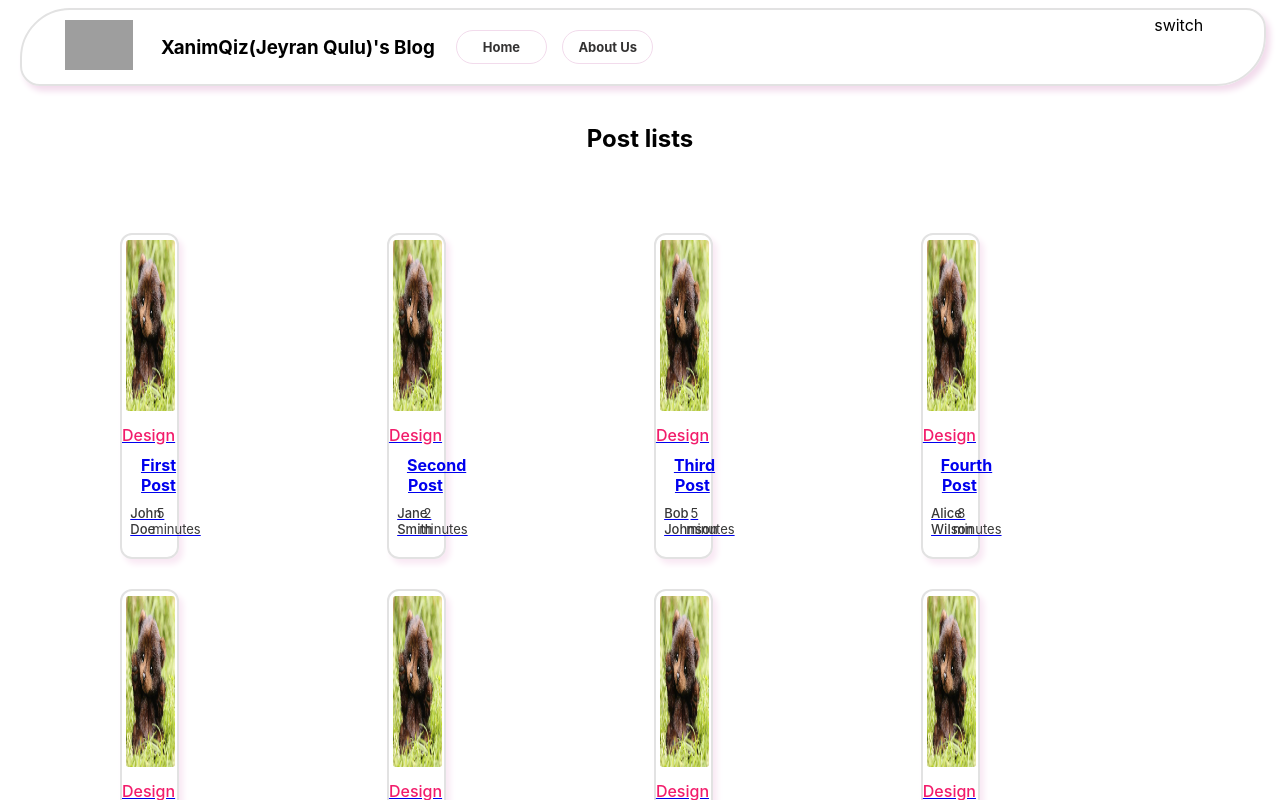
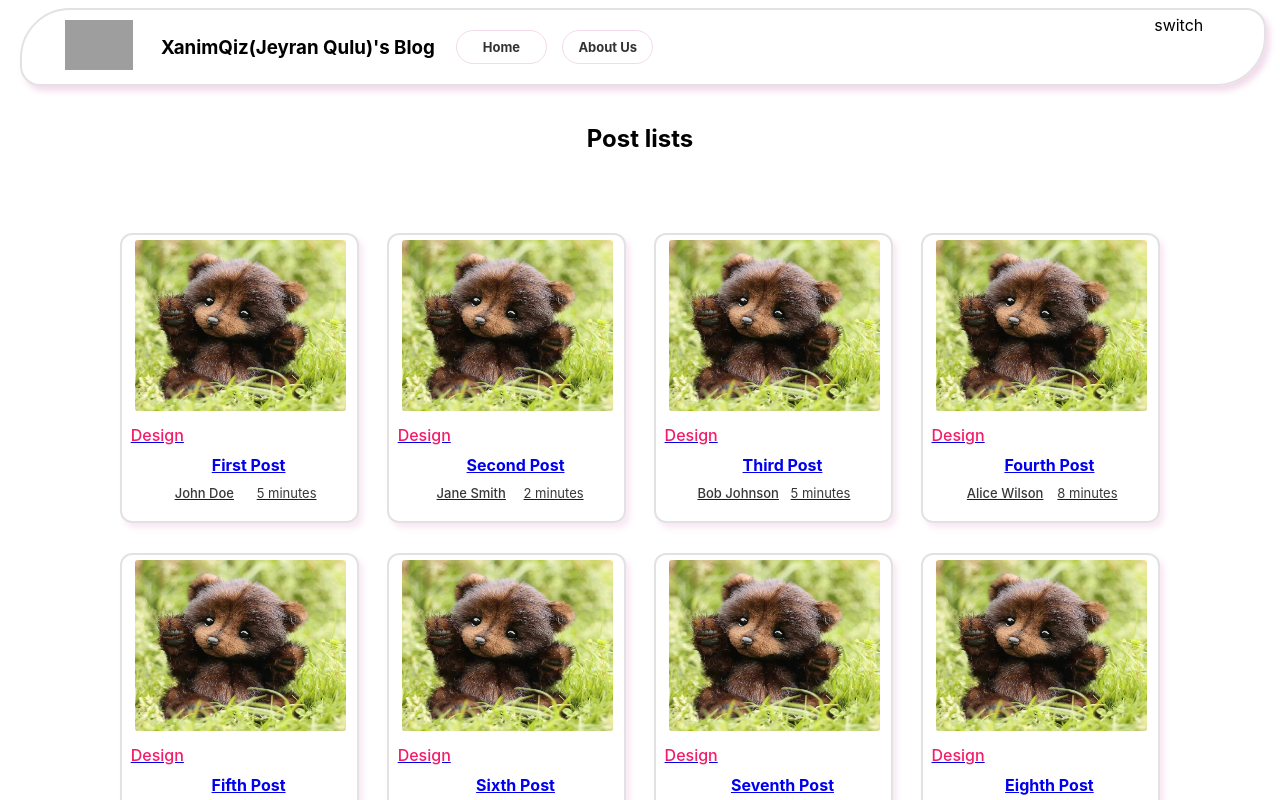
Before and after one commit to zahraRostami1999/blog-app, a React (Create React App) app: page / in a window 1280 px wide. Shown: the top 800 px of the page. Built offline with nearby package versions, Linux system fonts and the light colour scheme; data requests are answered from the project's data file; grey boxes are pictures that could not be loaded.

Commit message:
remove width 23% from postWrapper

```diff
--- a/src/Components/post/post.module.css
+++ b/src/Components/post/post.module.css
@@ -1,5 +1,4 @@
 .postWrapper{
-    width: 23%;
     box-shadow: 4px 5px 6px #f9e8f4;
     border: 2px solid #e2e2e2;
     border-radius: 12px ;
```
